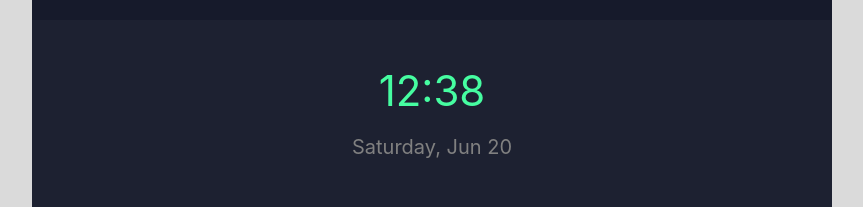
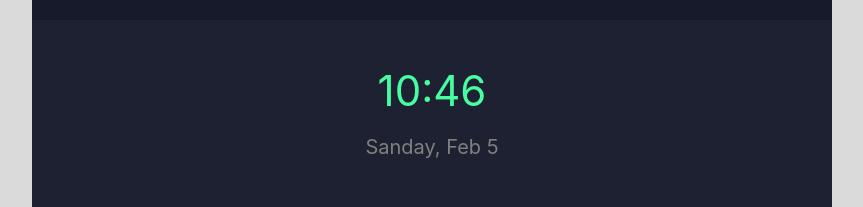
Before and after one commit to Denys-Fadieiev/todo-list-app, a React (Create React App) app: page / in a window 1280 px wide. Shown: the part 192-399 px from the top of the page, without its empty margins (208-1071 px from the left). Built offline with nearby package versions, Linux system fonts and the light colour scheme.

Commit message:
correct Date component
add Date obj in the Date component

```diff
--- a/src/components/Date/index.jsx
+++ b/src/components/Date/index.jsx
@@ -2,26 +2,22 @@ import React from 'react';
 import styles from './Date.module.scss';
 
 const { wrapperDate, time, date } = styles;
+const months = [ 'Jan', 'Feb', 'Mar', 'Apr', 'May', 'Jun', 'Jul', 'Aug', 'Sept', 'Oct', 'Nov', 'Dec', ];
 
-const Date = () => {
-  const months = [ 'Jan', 'Feb', 'Mar', 'Apr', 'May', 'Jun', 'Jul', 'Aug', 'Sept', 'Oct', 'Nov', 'Dec', ];
+const days = [ 'Sanday', 'Monday', 'Tuesday', 'Wednesday', 'Thursday', 'Friday', 'Saturday', ];
 
-  const days = [ 'Sanday', 'Monday', 'Tuesday', 'Wednesday', 'Thursday', 'Friday', 'Saturday', ];
-
-  const getTime = (t = new Date()) => {
-    let hours = t.getHours();
-    let minuts = t.getMinuts();
-
-    return `${hours}:${minuts}`
-  };
-
-
+const DateTodoList = () => {
+  const t = new Date();
+  let currentTime = t.getHours()+':'+t.getMinutes();
+  let day = days[t.getDay()];
+  let month = months[t.getMonth()];
+  let currentDate = day+', '+month+' '+t.getDate();
   return (
     <div className={wrapperDate}>
-      <p className={time}>12:38</p>
-      <p className={date}>saturday, jun 20</p>
+      <p className={time}>{currentTime}</p>
+      <p className={date}>{currentDate}</p>
     </div>
   );
 }
 
-export default Date;
+export default DateTodoList;
```
